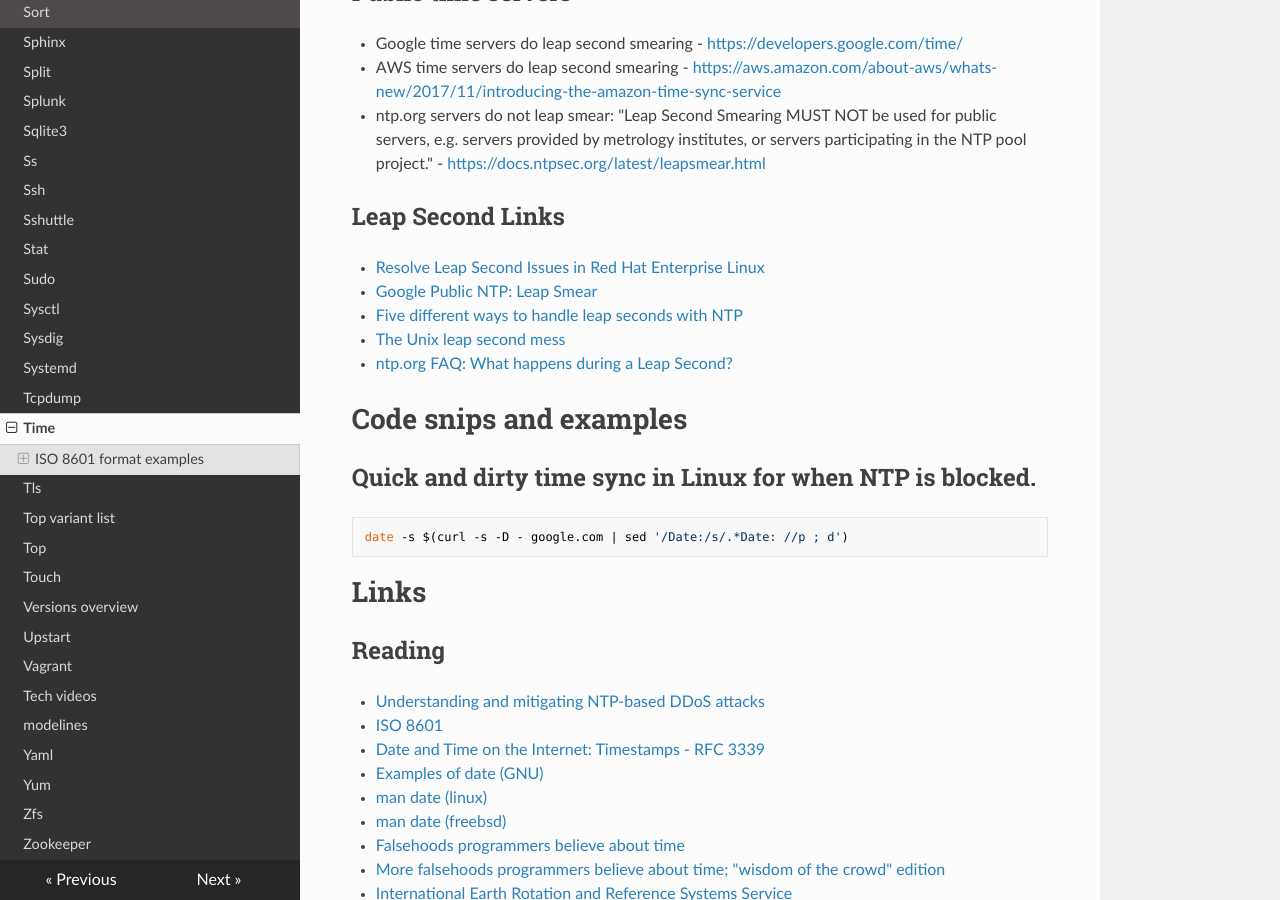
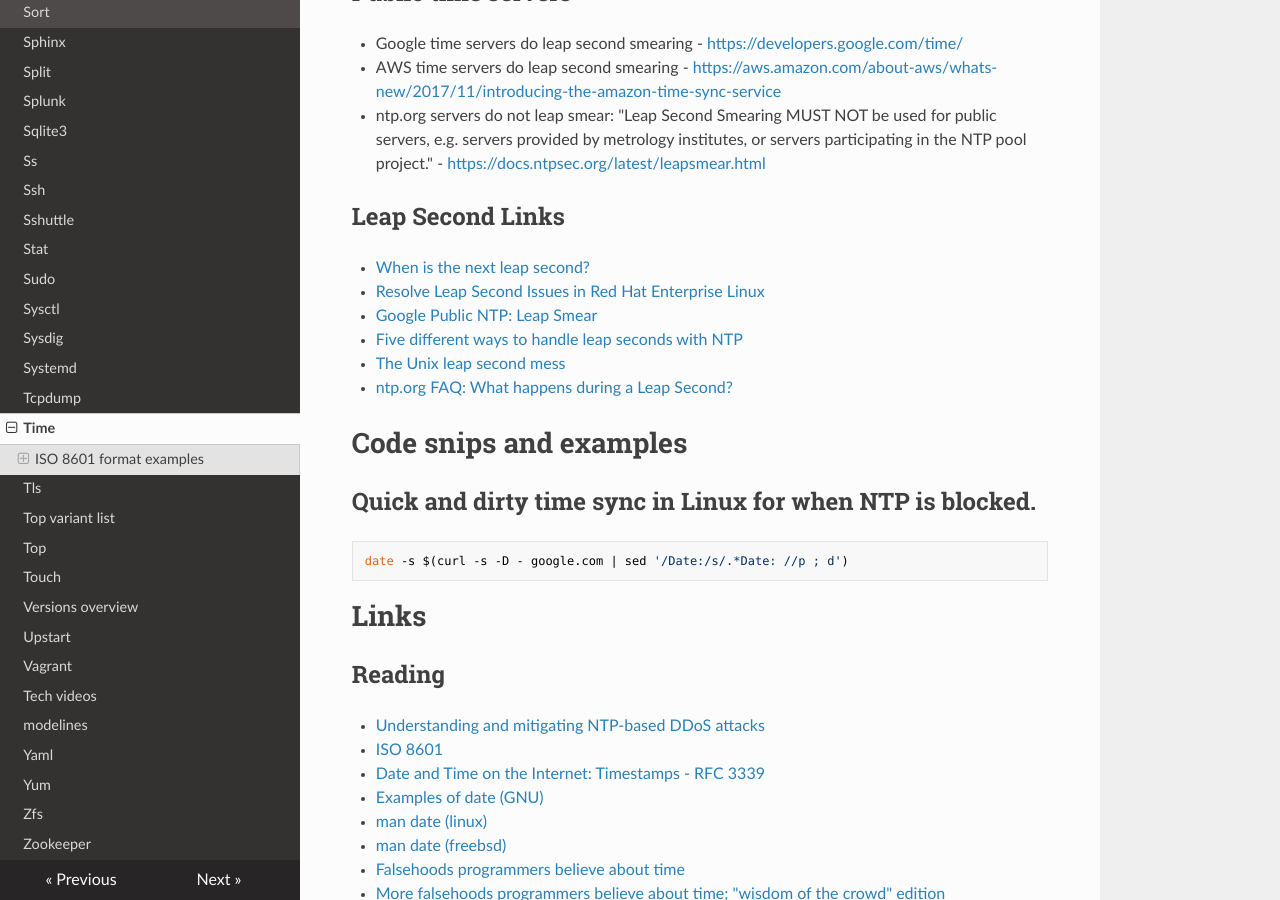
Before and after one commit to lando-cal/tech-notes, an MkDocs documentation site: the page built from docs/time.md, in a window 1280 px wide and 900 px high, scrolled down 2304 px. Built offline with MkDocs 1.6.1, drawn with Linux system fonts in a browser that asks for light colours; nearby versions of some CDN libraries.

Commit message:
Add link

```diff
--- a/docs/time.md
+++ b/docs/time.md
@@ -91,6 +91,7 @@ Leap seconds are scheduled by the [international earth rotation and reference sy
 
 ## Leap Second Links
 
+- [When is the next leap second?](https://www.iers.org/SharedDocs/News/EN/BulletinC.html)
 - [Resolve Leap Second Issues in Red Hat Enterprise Linux](https://access.redhat.com/articles/15145)
 - [Google Public NTP: Leap Smear](https://developers.google.com/time/smear)
 - [Five different ways to handle leap seconds with NTP](https://developers.redhat.com/blog/2015/06/01/five-different-ways-handle-leap-seconds-ntp/)
```
